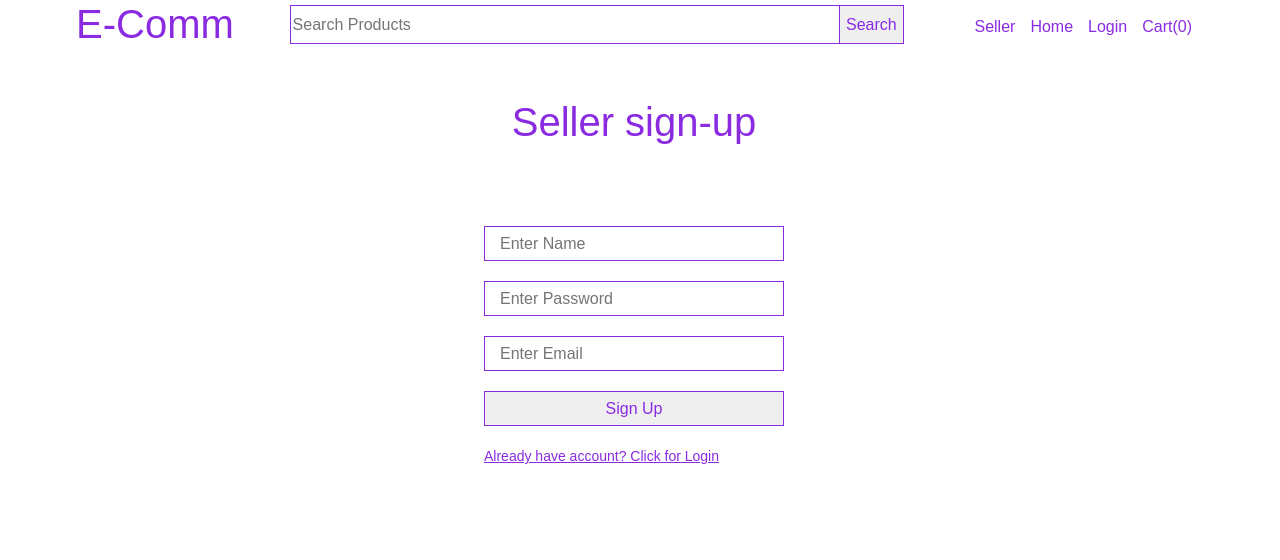
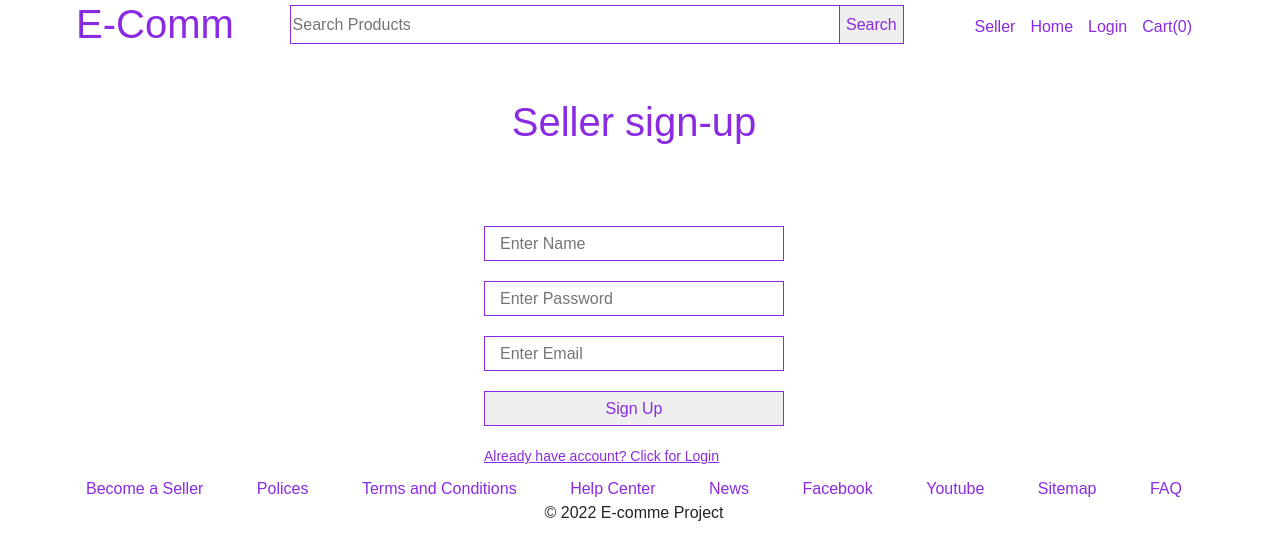
Before and after one commit to anil-sidhu/angular-ecom, an Angular app: page /seller-auth in a window 1280 px wide. Shown: the top 560 px of the page. Built offline with nearby package versions, Linux system fonts and the light colour scheme.

Commit message:
Done with footer

```diff
--- a/src/app/app.component.html
+++ b/src/app/app.component.html
@@ -1,4 +1,5 @@
 <div class="container">
   <app-header></app-header>
   <router-outlet></router-outlet>
+  <app-footer></app-footer>
 </div>
--- a/src/app/app.module.ts
+++ b/src/app/app.module.ts
@@ -13,6 +13,7 @@
 import { FontAwesomeModule } from '@fortawesome/angular-fontawesome';
 import { SellerUpdateProductComponent } from './seller-update-product/seller-update-product.component';
 import { NgbModule } from '@ng-bootstrap/ng-bootstrap';
+import { FooterComponent } from './footer/footer.component';
 
 @NgModule({
   declarations: [
@@ -22,7 +23,8 @@
     SellerAuthComponent,
     SellerHomeComponent,
     SellerAddProductComponent,
-    SellerUpdateProductComponent
+    SellerUpdateProductComponent,
+    FooterComponent
   ],
   imports: [
     BrowserModule,
--- /dev/null
+++ b/src/app/footer/footer.component.css
@@ -0,0 +1,17 @@
+ul{
+    margin: 0;
+    padding: 0;
+}
+.footer {
+    padding: 10px;
+    text-align: center;
+}
+.footer ul{
+    list-style-type: none;
+    display: flex;
+    justify-content: space-between;
+}
+.footer ul li a{
+    color: blueviolet;
+    text-decoration: none;
+}
--- /dev/null
+++ b/src/app/footer/footer.component.html
@@ -0,0 +1,33 @@
+<div class="footer">
+    <ul>
+        <li>
+          <a href="">Become a Seller</a>
+        </li>
+        <li>
+          <a href="">Polices</a>
+        </li>
+        <li>
+          <a href="">Terms and Conditions</a>
+        </li>
+        <li>
+          <a href="">Help Center</a>
+        </li>
+        <li>
+            <a href="">News</a>
+        </li>
+        <li>
+            <a href="">Facebook</a>
+        </li>
+        <li>
+            <a href="">Youtube</a>
+        </li>
+        <li>
+            <a href="">Sitemap</a>
+        </li>
+        <li>
+            <a href="">FAQ</a>
+        </li>
+      </ul>
+      <p>© 2022 E-comme Project</p>
+
+</div>
--- /dev/null
+++ b/src/app/footer/footer.component.ts
@@ -0,0 +1,15 @@
+import { Component, OnInit } from '@angular/core';
+
+@Component({
+  selector: 'app-footer',
+  templateUrl: './footer.component.html',
+  styleUrls: ['./footer.component.css']
+})
+export class FooterComponent implements OnInit {
+
+  constructor() { }
+
+  ngOnInit(): void {
+  }
+
+}
```
Also changed, not shown: 1 other file (tests, documents, lock files or other folders).
